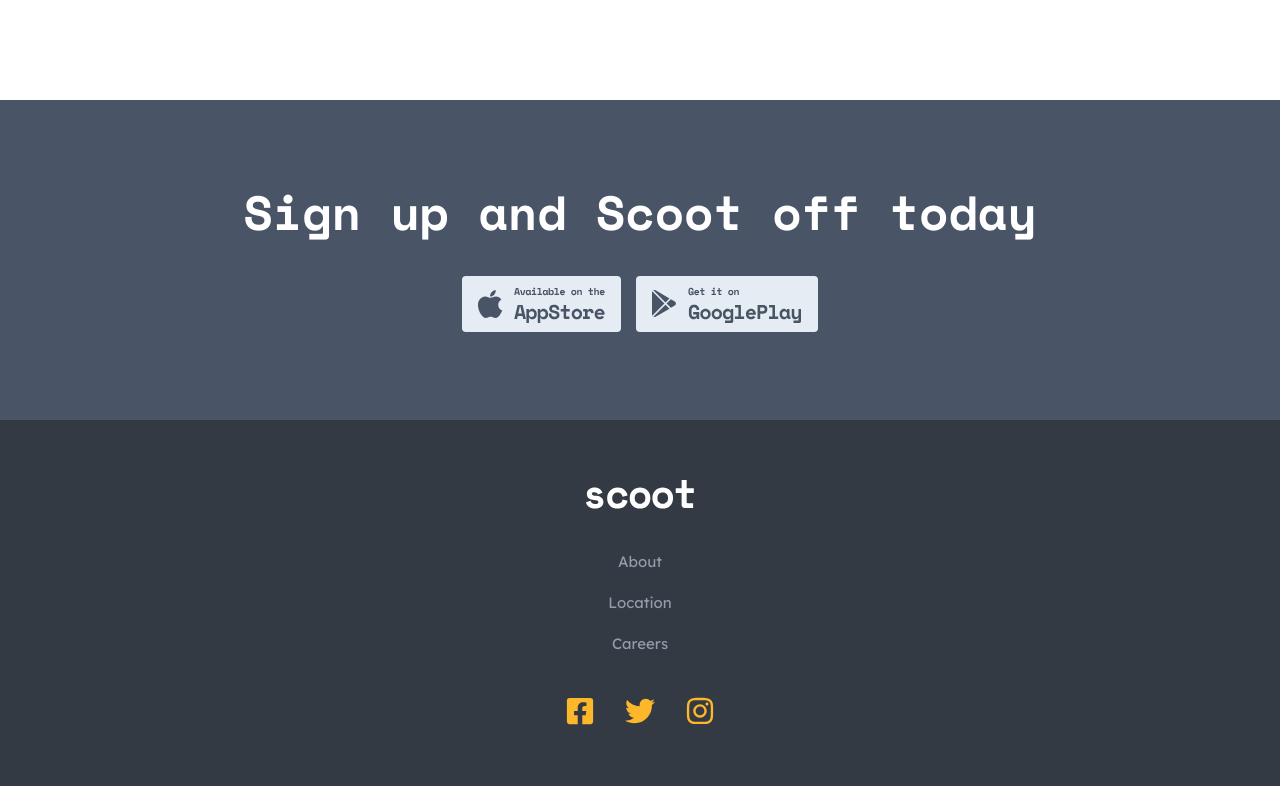
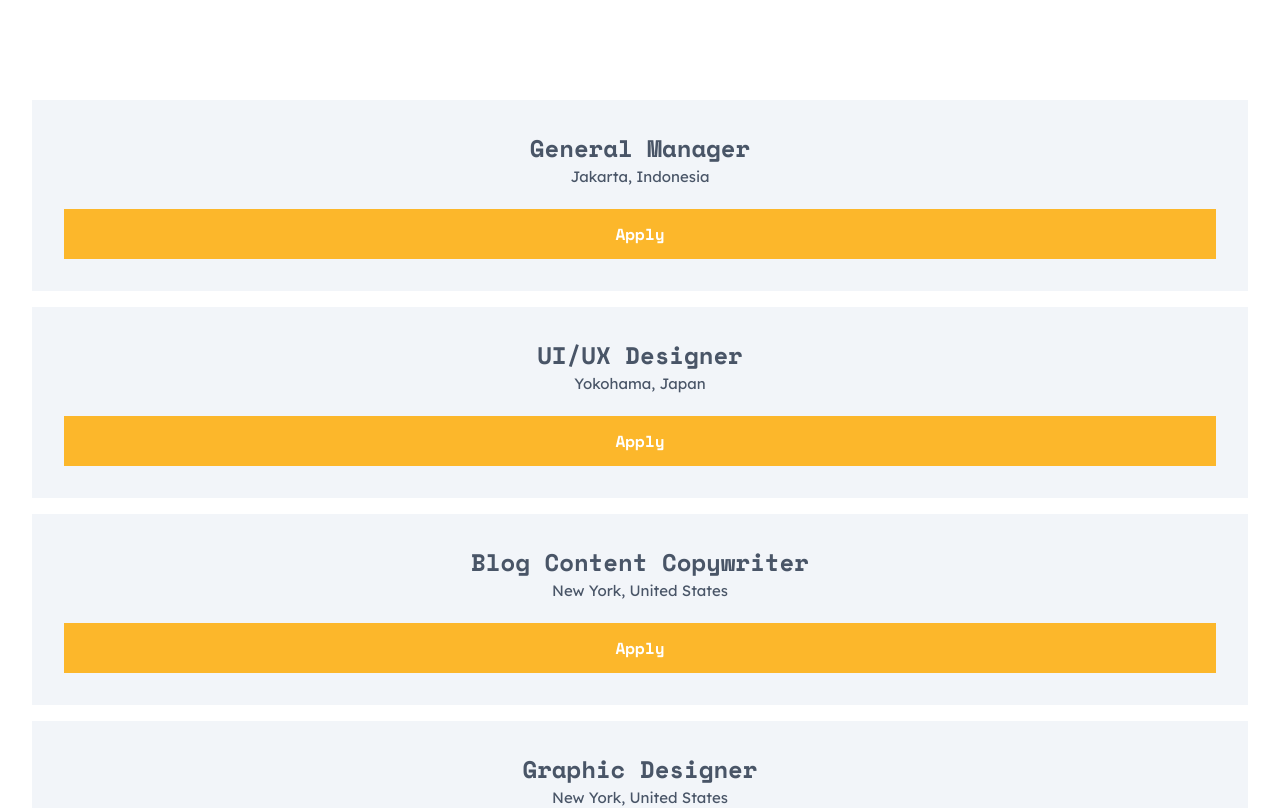
Before and after one commit to Azimsher07/scoot, a React (Vite) app: page /careers in a window 1280 px wide. Shown: the part 2540-3348 px from the top of the page. Before the commit the page ends 3326 px from the top, so only its background shows below. Built offline with nearby package versions, Linux system fonts and the light colour scheme.

Commit message:
button update | jobs finish

```diff
--- a/src/components/common/button/button.jsx
+++ b/src/components/common/button/button.jsx
@@ -1,9 +1,12 @@
 import React from "react";
 
-export const Button = ({ children }) => {
+export const Button = ({ children, className }) => {
   return (
-    <button className="font-mf text-wt bg-yw w-[180px] h-[50px] hover:border-[2px] transition  hover:text-yw hover:bg-wt border-yw  ">
+    <button
+      className={`font-mf text-wt bg-yw  h-[50px] hover:border-[2px] transition  hover:text-yw hover:bg-wt border-yw  ${className} `}
+    >
       {children}
     </button>
   );
 };
+// font-mf text-wt bg-yw  h-[50px] hover:border-[2px] transition  hover:text-yw hover:bg-wt border-yw
--- a/src/components/common/heading/Headings.jsx
+++ b/src/components/common/heading/Headings.jsx
@@ -21,18 +21,18 @@ export const Heading2 = ({ children, color = true }) => {
 export const Heading3 = ({ children, color = true }) => {
   let style = "";
   if (color) {
-    style = "text-gr  font-mf text-lg md:text-[40px] leading-[48px]";
+    style = "text-gr  font-mf text-xl md:text-[40px] leading-[48px]";
   } else {
-    style = "text-wt  font-mf text-lg md:text-[40px] leading-[48px]";
+    style = "text-wt  font-mf text-xl md:text-[40px] leading-[48px]";
   }
   return <h3 className={style}>{children}</h3>;
 };
 export const Heading4 = ({ children, color = true }) => {
   let style = "";
   if (color) {
-    style = "text-gr  font-mf text-xl md:text-2xl leading-7";
+    style = "text-gr  font-mf text-lg md:text-2xl leading-7";
   } else {
-    style = "text-wt  font-mf text-xl md:text-2xl leading-7";
+    style = "text-wt  font-mf text-lg md:text-2xl leading-7";
   }
   return <h4 className={style}>{children}</h4>;
 };
--- a/src/components/pages/CareersComponent/index.js
+++ b/src/components/pages/CareersComponent/index.js
@@ -1 +1,2 @@
 export { OurMission } from "./ourMission";
+export { Jobs } from "./jobs";
--- /dev/null
+++ b/src/components/pages/CareersComponent/jobs/Jobs.jsx
@@ -0,0 +1,47 @@
+import React from "react";
+import { Button, Heading4, Paragraph } from "../../../common";
+
+const jobs = [
+  {
+    job: "General Manager",
+    place: "Jakarta, Indonesia",
+  },
+  {
+    job: "UI/UX Designer",
+    place: "Yokohama, Japan",
+  },
+  {
+    job: "Blog Content Copywriter",
+    place: "New York, United States",
+  },
+  {
+    job: "Graphic Designer",
+    place: "New York, United States",
+  },
+  {
+    job: "Fleet Supervisor",
+    place: "Jakarta, Indonesia",
+  },
+  {
+    job: "UX Analyst",
+    place: "London, United Kingdom",
+  },
+];
+
+export const Jobs = () => {
+  return (
+    <div className="dfCol gap-[16px] mb-[120px]">
+      {jobs.map((job, i) => (
+        <div key={i} className="bg-gr-3 dfCol  text-center p-[32px] ">
+          <Heading4>{job.job}</Heading4>
+          <Paragraph>{job.place}</Paragraph>
+          <div className="pt-[20px]">
+            <Button  className="w-[100%] ">
+              Apply
+            </Button>
+          </div>
+        </div>
+      ))}
+    </div>
+  );
+};
--- /dev/null
+++ b/src/components/pages/CareersComponent/jobs/index.js
@@ -0,0 +1 @@
+export * from "./Jobs"
--- a/src/pages/Careers/Careers.jsx
+++ b/src/pages/Careers/Careers.jsx
@@ -1,5 +1,5 @@
 import React from "react";
-import { OurMission } from "../../components/pages/CareersComponent";
+import { Jobs, OurMission } from "../../components/pages/CareersComponent";
 import { OurThings } from "../../components/common";
 
 export const Careers = () => {
@@ -8,7 +8,7 @@ export const Careers = () => {
       <div className="smPadding">
         <OurMission />
         <OurThings>Why join us?</OurThings>
-
+        <Jobs />
       </div>
     </section>
   );
```
